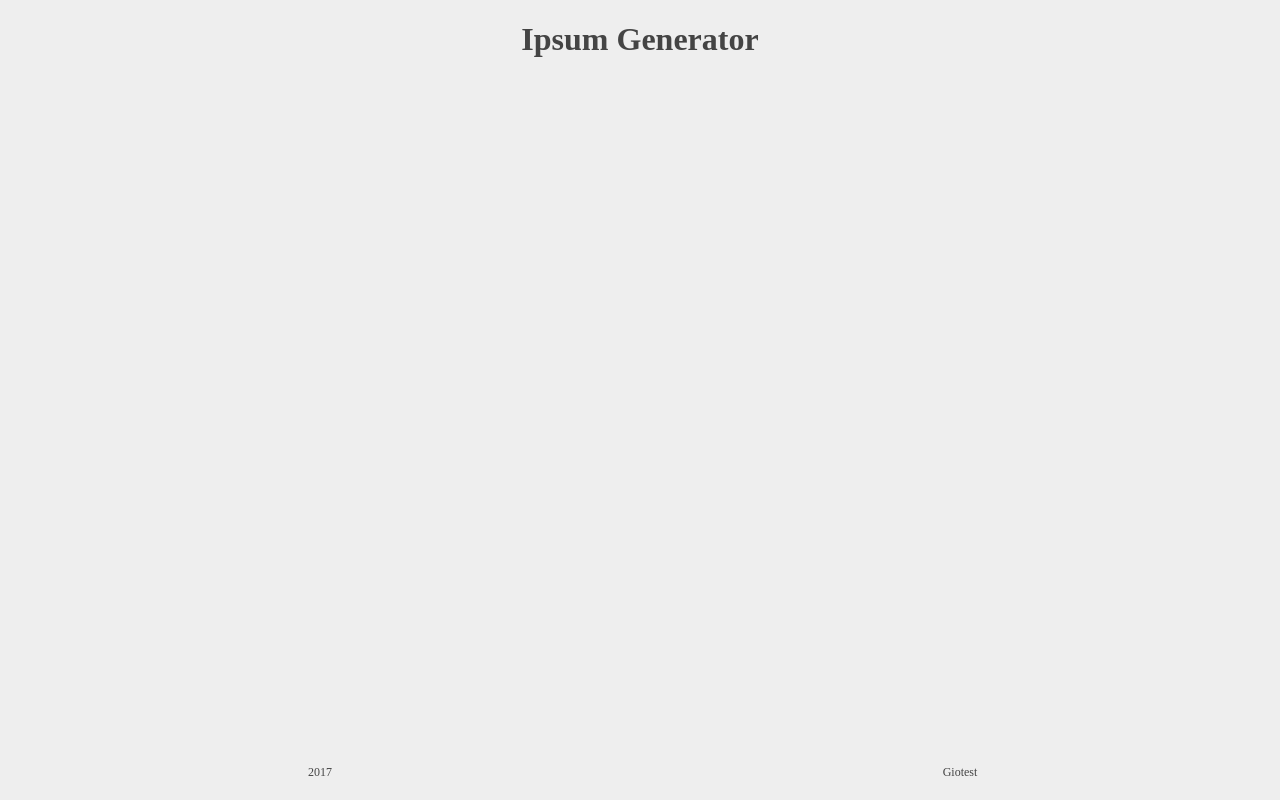
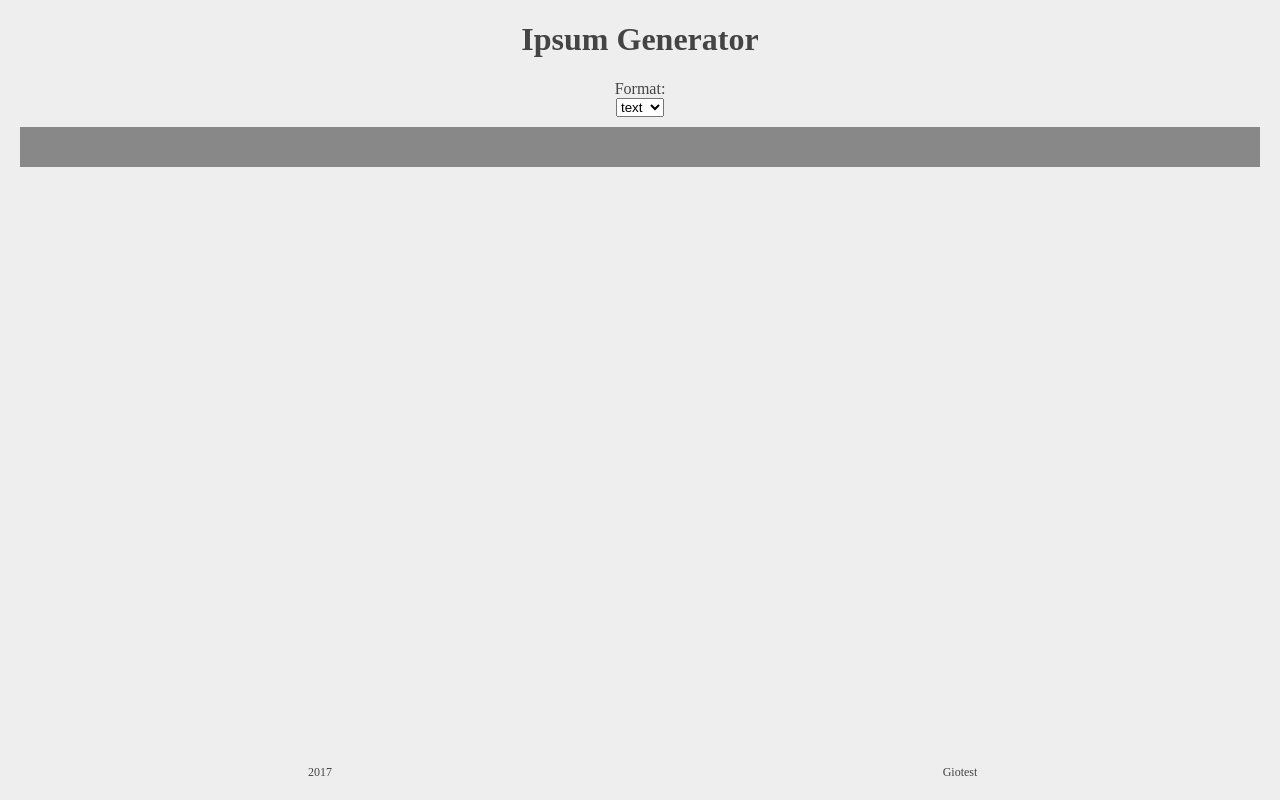
Before and after one commit to Gio-aguirre19/Ibsum-Generator, a React app: page / in a window 1280 px wide. Built offline with nearby package versions, Linux system fonts and the light colour scheme; no server answers.

Commit message:
Added selection between formats and styles to page app

```diff
--- /dev/null
+++ b/src/css/01_partials/_Base.scss
@@ -0,0 +1,5 @@
+body, html{
+  background: #EEE;
+  color: #444;
+  margin: 0;
+}
--- /dev/null
+++ b/src/css/01_partials/_HeaderFooter.scss
@@ -0,0 +1,17 @@
+header, footer{
+  display: flex;
+  text-align: center;
+}
+header > div, footer > div{
+  flex: 1;
+}
+header{
+  justify-content: center;
+}
+footer{
+  position: absolute;
+  bottom: 0;
+  width: 100%;
+  padding: 20px 0;
+  font-size: 12px;
+}
--- /dev/null
+++ b/src/css/01_partials/_Pages.scss
@@ -0,0 +1,11 @@
+.format-container{
+  text-align: center;
+}
+
+.ipsum-text{
+  background: #888;
+  color: #FFF;
+  max-width: 1200px;
+  padding: 20px;
+  margin: 10px auto;
+}
--- a/src/css/styles.scss
+++ b/src/css/styles.scss
@@ -1,22 +1,3 @@
-body, html{
-  background: #EEE;
-  color: #444;
-  text-align: center;
-  margin: 0;
-}
-header, footer{
-  display: flex;
-}
-header > div, footer > div{
-  flex: 1;
-}
-header{
-  justify-content: center;
-}
-footer{
-  position: absolute;
-  bottom: 0;
-  width: 100%;
-  padding: 20px 0;
-  font-size: 12px;
-}
+@import './01_partials/_HeaderFooter';
+@import './01_partials/_Base';
+@import './01_partials/_Pages';
--- a/src/js/components/Output.js
+++ b/src/js/components/Output.js
@@ -10,7 +10,7 @@ export default class Output extends React.Component{
 
   render(){
     return(
-      <div class="output">
+      <div class="ipsum-text">
         { this.props.value }
       </div>
     )
--- /dev/null
+++ b/src/js/components/controls/Select.js
@@ -0,0 +1,28 @@
+import React from 'react';
+
+export default class Select extends React.Component{
+  constructor(props){
+    super(props);
+    this.state = {
+      value: props.value
+    }
+  }
+
+  onChangeFloor(e){
+    this.setState({ value: e.target.value }, () => {
+      this.props.onChangeRoot(this.state.value);
+    });
+  }
+
+  render(){
+    return(
+      <div clsas="format">
+        <select class="format-control" onChange={ this.onChangeFloor.bind(this) }>
+          <option value="text">text</option>
+          <option value="json">json</option>
+          <option value="html">html</option>
+        </select>
+      </div>
+    )
+  }
+}
--- a/src/js/pages/Home.js
+++ b/src/js/pages/Home.js
@@ -2,6 +2,7 @@ import React from "react";
 import axios from "axios";
 
 import Output from "../components/Output";
+import Select from "../components/controls/Select";
 
 export default class Home extends React.Component {
   constructor(props){
@@ -21,7 +22,7 @@ export default class Home extends React.Component {
   getSampleText(){
     axios.get("https://baconipsum.com/api/?type=" + this.state.type  + "&paras=" + this.state.paras + "&format=" + this.state.html)
       .then((response) => {
-        this.setState({ text: response.data}, () => {
+        this.setState({ text: response.data }, () => {
           console.log(this.state);
         });
       })
@@ -30,9 +31,17 @@ export default class Home extends React.Component {
       })
   }
 
+  showHTML(e){
+    this.setState({ html: e }, this.getSampleText);
+  }
+
   render() {
     return (
       <div class="home">
+        <form class="format-container">
+          <label>Format:</label>
+          <Select value={ this.state.html } onChangeRoot={ this.showHTML.bind(this) } />
+        </form>
         <Output value = { this.state.text } />
       </div>
   )}
```
